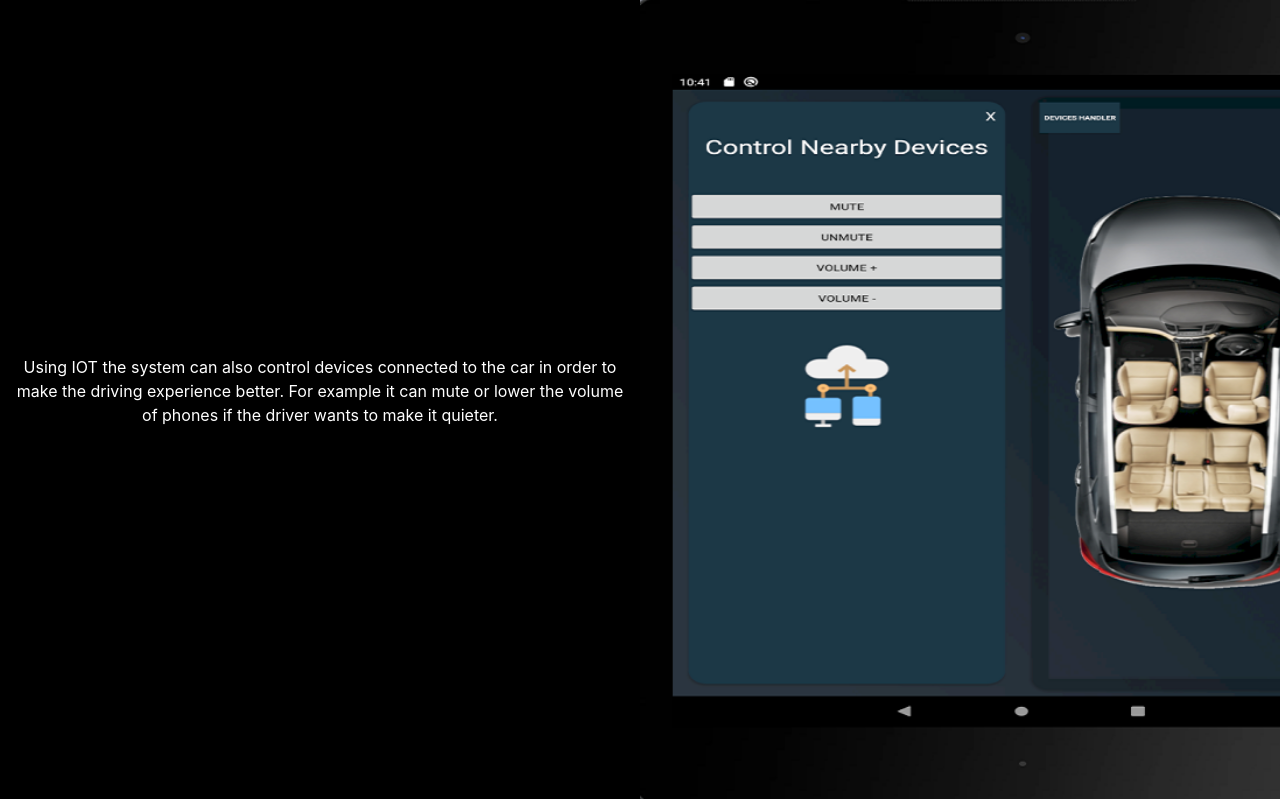
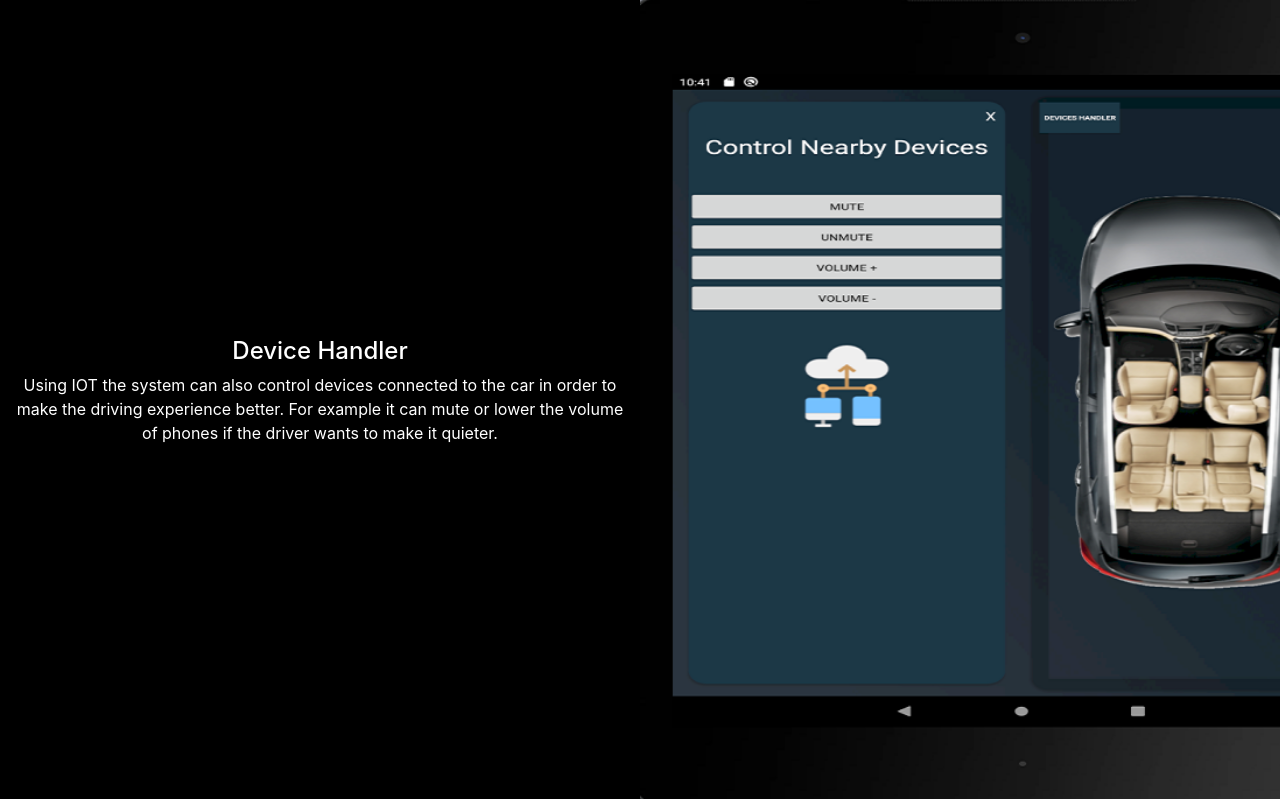
Before and after one commit to hanien/dit827server, a Flask app: page / in a window 1280 px wide. Shown: the part 3225-4024 px from the top of the page. Run offline with Flask 2, Linux system fonts and the light colour scheme; parts of the project's set-up code (start-up, migrations or seed data) failed here and were passed over; some libraries are stand-ins or nearby versions.

Commit message:
Added a headeer

```diff
--- a/templates/index.html
+++ b/templates/index.html
@@ -112,6 +112,7 @@
     <div class="container fill">
       <div class="row fill">
         <div class="col" id="textSide">
+            <h4>Device Handler</h1>
           <p>
             Using IOT the system can also control devices connected to the car in order to
             make the driving experience better. For example it can mute or lower the
```
